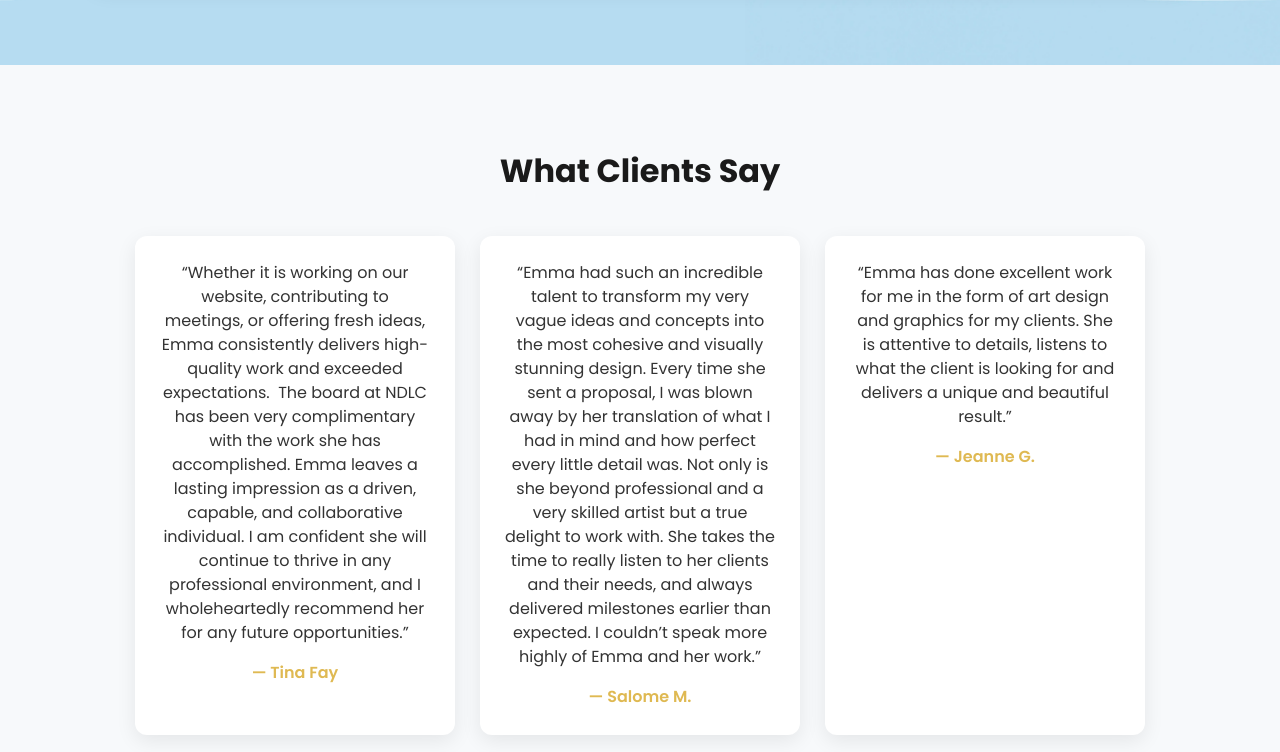
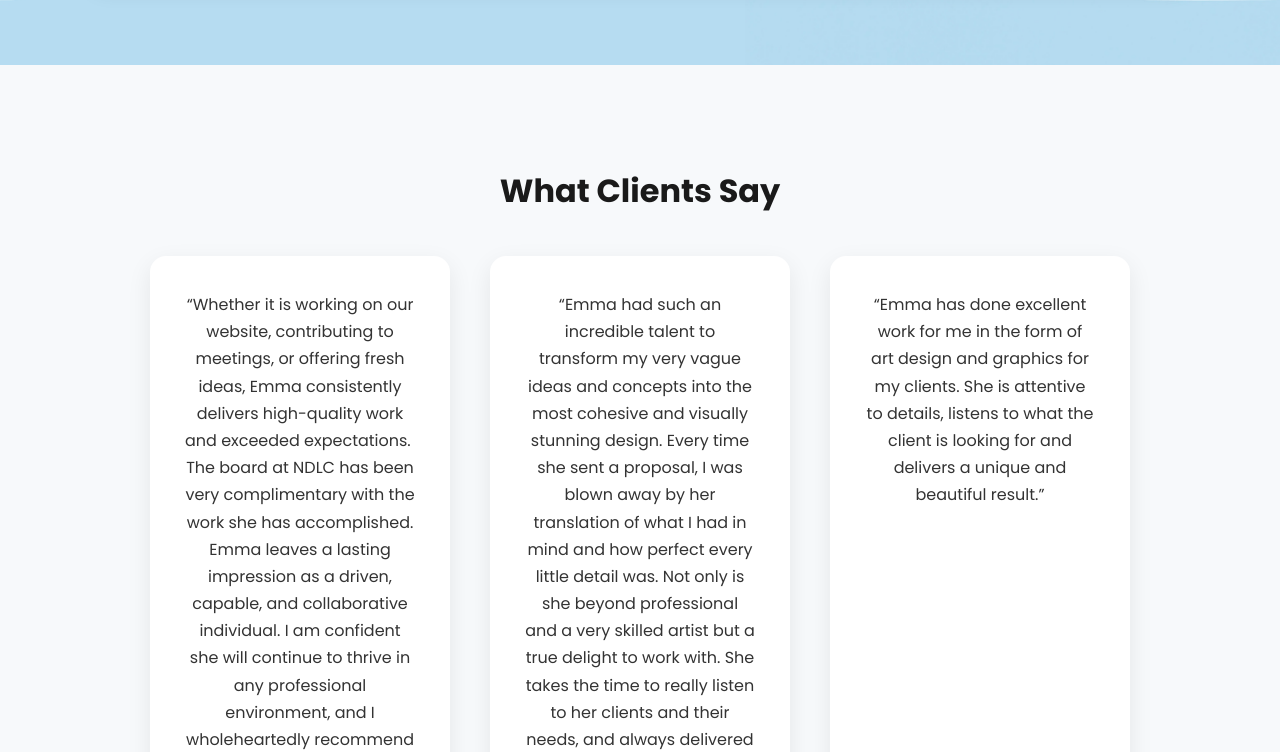
Before and after one commit to emmjoelle/portfolio-site, a website built with Vite: page index.html in a window 1280 px wide. Shown: the part 3616-4368 px from the top of the page. Built offline with nearby package versions, Linux system fonts and the light colour scheme; a script that the page names is missing.

Commit message:
makeing testimonials prettier

```diff
--- a/css/style.css
+++ b/css/style.css
@@ -549,7 +549,7 @@ padding: 80px 20px 50px 20px;
 /* Testimonials Section */
 
 .testimonials-section {
-    padding: 80px 20px;
+    padding: 100px 20px;   /* more vertical space */
     text-align: center;
     background: #f7f9fb; /* soft contrast from gallery sections */
 }
@@ -562,23 +562,27 @@ padding: 80px 20px 50px 20px;
 
 .testimonials-container {
     display: flex;
-    gap: 25px;
+    gap: 40px;              /* more space between cards */
     justify-content: center;
     flex-wrap: wrap;
 }
 
 .testimonial-card {
-    background: white;
-    border-radius: 12px;
-    padding: 25px;
-    max-width: 320px;
-    box-shadow: 0 6px 20px rgba(0,0,0,0.08);
+   background: white;
+    border-radius: 16px;
+    padding: 35px;          /* more inner space */
+    width: 300px;           /* fixed width helps squareness */
+    min-height: 260px;      /* makes them more square */
+    display: flex;
+    flex-direction: column;
+    justify-content: space-between;
+    box-shadow: 0 8px 25px rgba(0,0,0,0.08);
 }
 
 .testimonial-text {
     font-size: 1rem;
     color: #333;
-    line-height: 1.5;
+    line-height: 1.7;
     margin-bottom: 15px;
 }
 
@@ -587,6 +591,10 @@ padding: 80px 20px 50px 20px;
     color: #dfb952;
 }
 
+.testimonial-card:hover {
+    transform: translateY(-5px);
+    transition: 0.3s ease;
+}
 
 /* Offers Section */
 .offers {
```
